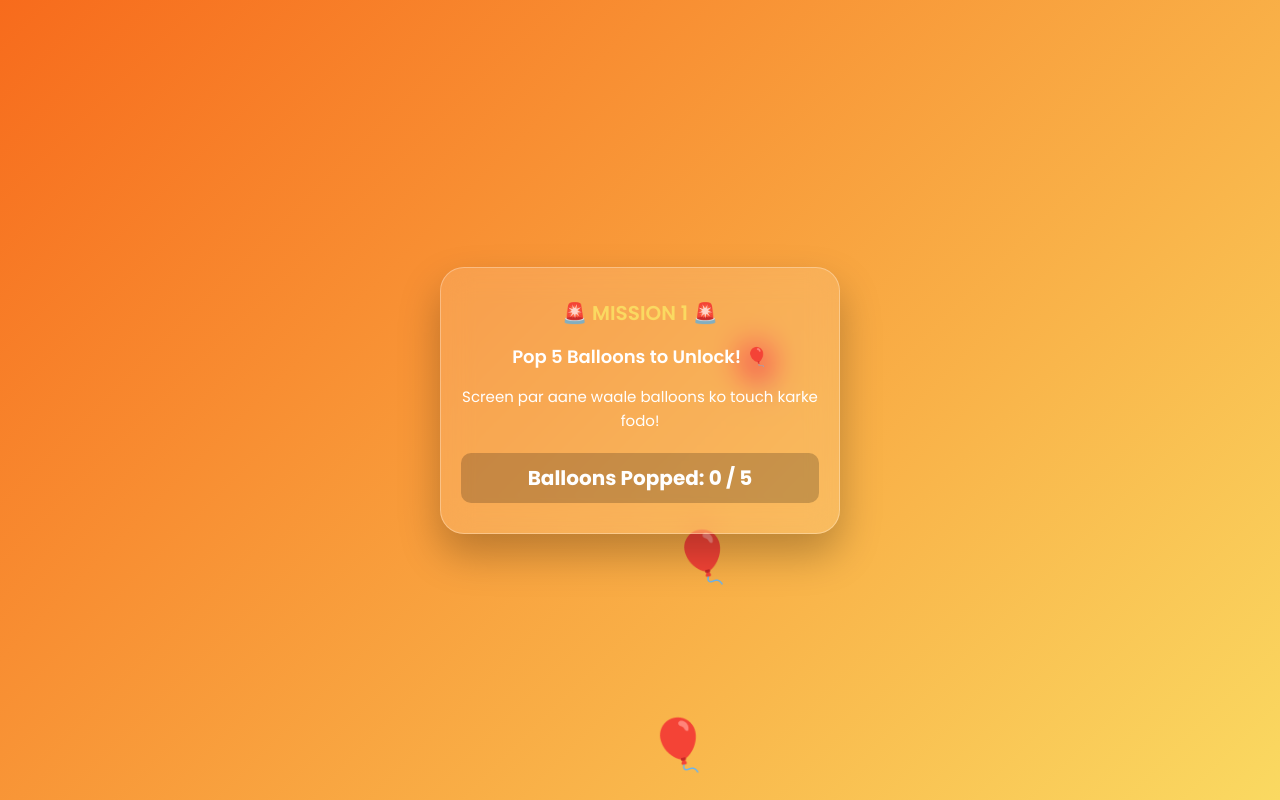
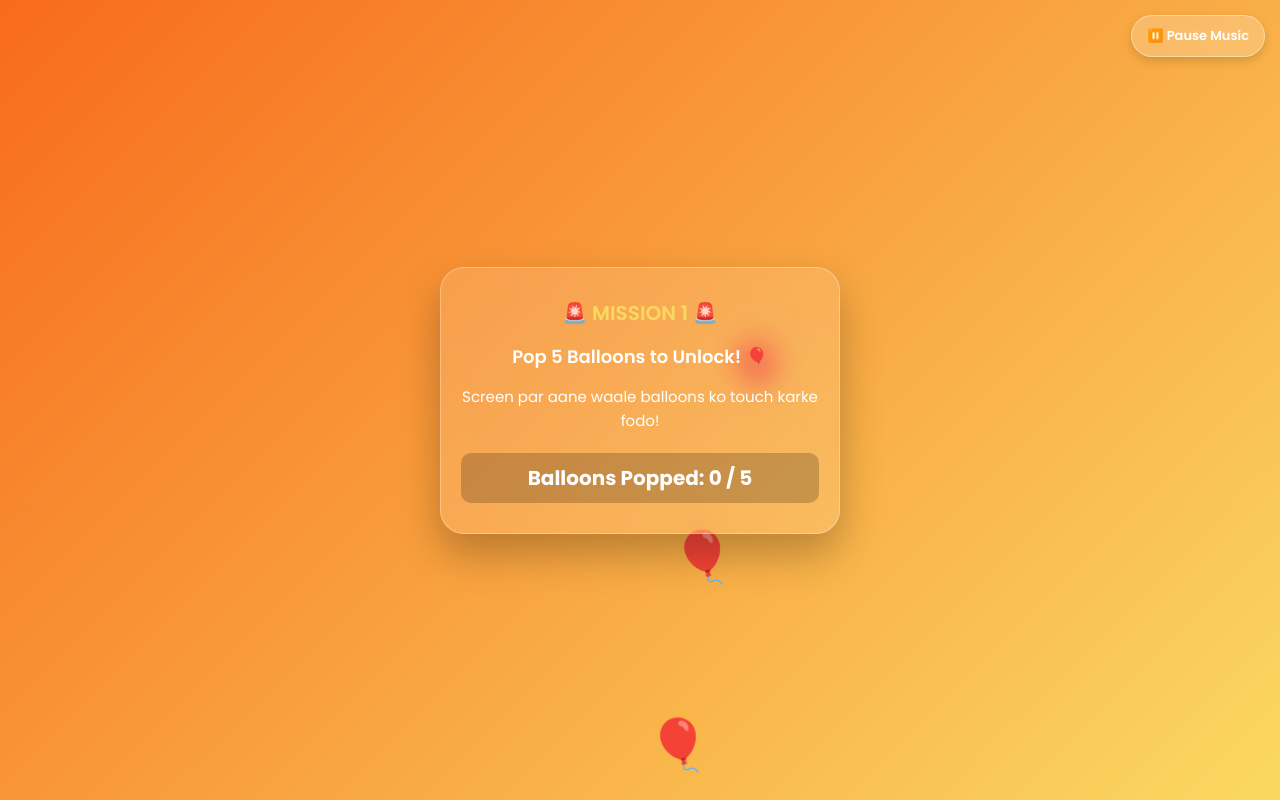
Before and after one commit to rahulraj7749/dear-mayera-birthday, a plain HTML site: page index.html in a window 1280 px wide. Both pictures are taken after a click on the button "✉️ Open Your Surprise". Drawn offline with Linux system fonts and the light colour scheme; a web font is replaced by a local one.

Commit message:
Update index.html

```diff
--- a/index.html
+++ b/index.html
@@ -18,6 +18,16 @@
             color: #fff;
             position: relative;
             user-select: none;
+        }
+
+        /* Fixed Music Controller Top Right */
+        .music-ctrl {
+            position: fixed; top: 15px; right: 15px; z-index: 100001;
+            background: rgba(255, 255, 255, 0.2); backdrop-filter: blur(10px);
+            border: 1px solid rgba(255,255,255,0.4); padding: 10px 15px;
+            border-radius: 30px; font-size: 13px; font-weight: 600;
+            cursor: pointer; display: flex; align-items: center; gap: 8px;
+            box-shadow: 0 4px 10px rgba(0,0,0,0.15);
         }
 
         .screen {
@@ -110,7 +120,11 @@
 </head>
 <body>
 
-    <audio id="bgMusic" loop preload="auto">
+    <!-- Upper Right Manual Control Bypass Layer -->
+    <div class="music-ctrl" onclick="toggleMusic()" id="musicBtn">🎵 Play Music</div>
+
+    <!-- HIGH-STABILITY MULTI-LINK GLOBAL ENGINE FOR VISHAL MISHRA'S SONG -->
+    <audio id="bgMusic" loop preload="auto" crossorigin="anonymous">
         <source src="https://pub-c5e31b5cdafb419a86a69d5d340a9ade.r2.dev/tum-ho-toh-saiyaara.mp3" type="audio/mpeg">
     </audio>
 
@@ -122,6 +136,7 @@
 
     <div class="balloon-area" id="balloonContainer"></div>
 
+    <!-- MISSION 1 -->
     <div class="screen active" id="scr1">
         <h1>🌸 My Special Person, Dear Mayera 🤌🏻🎀</h1>
         <h2>🎂 Happy 19th Birthday 🎂</h2>
@@ -129,6 +144,7 @@
         <button class="btn-link" onclick="startMission1()">✉️ Open Your Surprise</button>
     </div>
 
+    <!-- MISSION 2 -->
     <div class="screen" id="scr2">
         <h2 style="color: #fad961;">🚨 MISSION 1 🚨</h2>
         <h2 style="font-size: 18px;">Pop 5 Balloons to Unlock! 🎈</h2>
@@ -136,6 +152,7 @@
         <div style="font-size: 20px; font-weight: bold; background: rgba(0,0,0,0.2); padding: 10px; border-radius: 10px;" id="scoreBox">Balloons Popped: 0 / 5</div>
     </div>
 
+    <!-- MISSION 3 -->
     <div class="screen" id="scr3">
         <h2 style="color: #fad961;">🚨 MISSION 2 🚨</h2>
         <h2>Cast the Magic Spell! 🪄</h2>
@@ -144,6 +161,7 @@
         <div style="margin-top: 10px;" id="wandStatus">✨ Magic energy: 0%</div>
     </div>
 
+    <!-- CAKE BLOW STAGE -->
     <div class="screen" id="scr4">
         <h2>Final Step! Make a Wish,<br>Dear Mayera 🤫</h2>
         <div class="cake-box"><span class="flame" id="c-flame">🔥</span>🎂</div>
@@ -151,6 +169,7 @@
         <button onclick="blowCandle()" style="width:100%; padding:15px; border-radius:50px; border:none; color:white; font-weight:600; cursor:pointer; background: linear-gradient(135deg, #11998e, #38ef7d);">Blow Candle 🌬️</button>
     </div>
 
+    <!-- SCROLLABLE FINAL BLACK SCREEN -->
     <div class="screen" id="scr5" style="background: rgba(0,0,0,0.9); border: 1px solid #333; box-shadow: 0 0 30px rgba(255,255,255,0.05); margin: 20px 0;">
         <div class="letter-card">
             <div class="letter-title">Happy birthday</div>
@@ -172,21 +191,34 @@
         let balloonInterval;
         let wandClicks = 0;
 
-        function nextScreen(hide, show) {
-            document.getElementById(hide).classList.remove('active');
-            document.getElementById(show).classList.add('active');
+        function toggleMusic() {
+            const music = document.getElementById('bgMusic');
+            const btn = document.getElementById('musicBtn');
+            if (music.paused) {
+                music.play();
+                btn.innerText = "⏸️ Pause Music";
+            } else {
+                music.pause();
+                btn.innerText = "🎵 Play Music";
+            }
         }
 
         function startMission1() {
             const music = document.getElementById('bgMusic');
+            const btn = document.getElementById('musicBtn');
             music.play().then(() => {
-                console.log("Track live!");
+                btn.innerText = "⏸️ Pause Music";
             }).catch(err => {
-                console.log("Audio ready");
+                console.log("Awaiting custom tap integration");
             });
 
             nextScreen('scr1', 'scr2');
             balloonInterval = setInterval(spawnGameBalloon, 800);
+        }
+
+        function nextScreen(hide, show) {
+            document.getElementById(hide).classList.remove('active');
+            document.getElementById(show).classList.add('active');
         }
 
         function spawnGameBalloon() {
```
